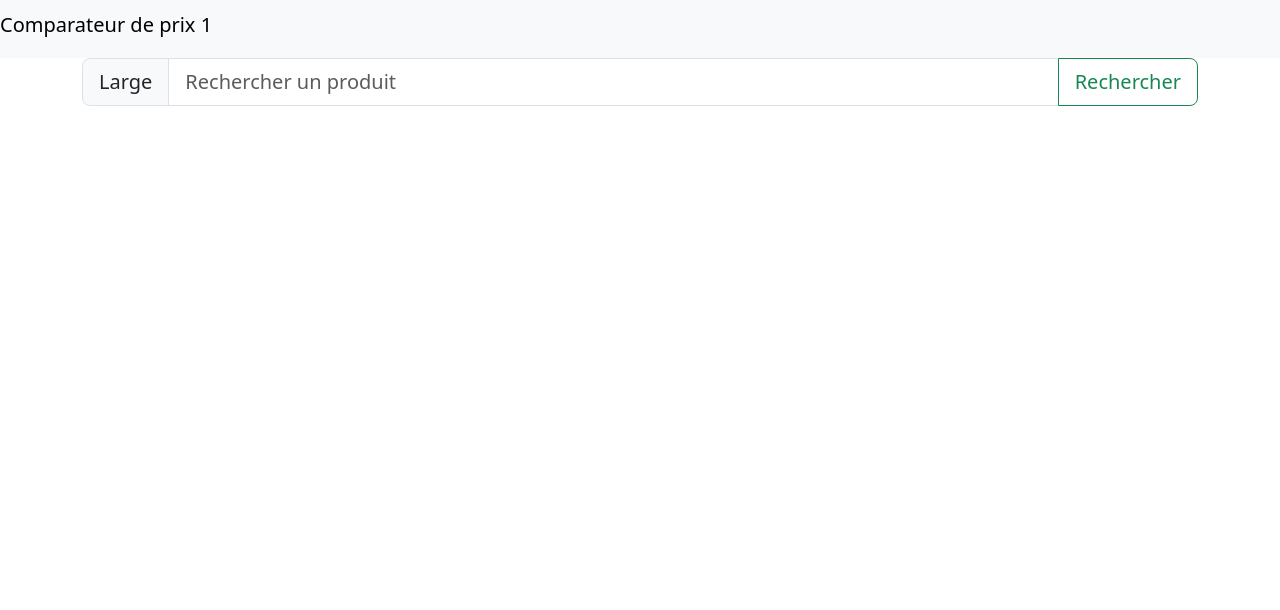
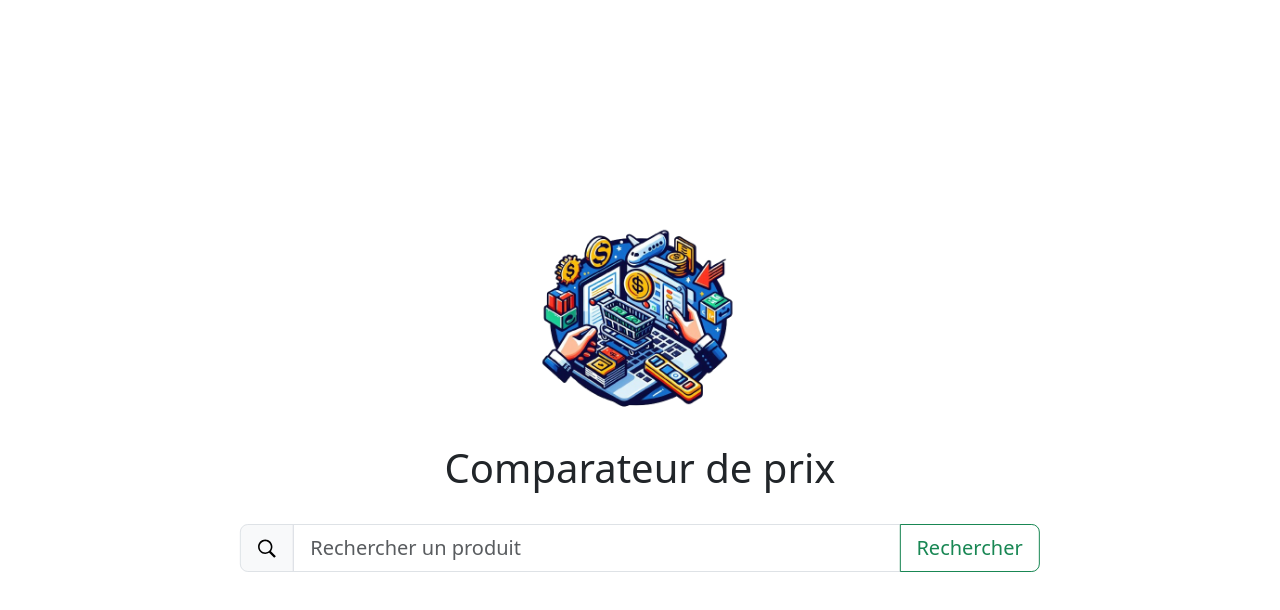
Before and after one commit to Abel-Bonicel/Comparateur_prix_python, a plain HTML site: page templates/index.html in a window 1280 px wide. Drawn offline with nearby package versions, Linux system fonts and the light colour scheme.

Commit message:
Add files via upload
Modification du index.html pour le rendre plus moderne, il reste le product.html

```diff
--- a/templates/index.html
+++ b/templates/index.html
@@ -7,17 +7,24 @@
         <link href="https://cdn.jsdelivr.net/npm/bootstrap@5.3.2/dist/css/bootstrap.min.css" rel="stylesheet" integrity="sha384-T3c6CoIi6uLrA9TneNEoa7RxnatzjcDSCmG1MXxSR1GAsXEV/Dwwykc2MPK8M2HN" crossorigin="anonymous">
     </head>
     <body>
-        <nav class="navbar navbar-expand-lg bg-body-tertiary">
-            <h1 class = "navbar-brand">Comparateur de prix 1</h1>
-        </nav>
-        <div class="container-lg text-center">
-            <form action='/' class="d-flex" role="search" method="post">
-                <div class="input-group input-group-lg">
-                    <span class="input-group-text" id="inputGroup-sizing-lg">Large</span>
-                    <input name="search_product" class="form-control" type="search" placeholder="Rechercher un produit" aria-label="Rechercher">
-                    <button class="btn btn-outline-success" type="submit">Rechercher</button>
+        <div class="position-absolute top-50 start-50 translate-middle">
+            <div class="d-flex flex-column mb-3">
+                <img class="col align-self-center p-1 text-center" src=".\logo.png" style="width: 15rem">
+                <div class="col h1 p-2 text-center">Comparateur de prix</div>
+                <div class="col align-self-center text-center p-3 " style="width: 150%">
+                    <form action='/' class="d-flex" role="search" method="post">
+                        <div class="input-group input-group-lg">
+                            <span class="input-group-text" id="inputGroup-sizing-lg">
+                                <svg xmlns="http://www.w3.org/2000/svg" x="0px" y="0px" width="20" height="20" viewBox="0 0 50 50">
+                                    <path d="M 21 4 C 11.082241 4 3 12.082241 3 22 C 3 31.917759 11.082241 40 21 40 C 24.62177 40 27.99231 38.91393 30.820312 37.0625 L 43.378906 49.621094 L 47.621094 45.378906 L 35.224609 32.982422 C 37.581469 29.938384 39 26.13473 39 22 C 39 12.082241 30.917759 4 21 4 z M 21 8 C 28.756241 8 35 14.243759 35 22 C 35 29.756241 28.756241 36 21 36 C 13.243759 36 7 29.756241 7 22 C 7 14.243759 13.243759 8 21 8 z"></path>
+                                </svg>
+                            </span>
+                            <input name="search_product" class="form-control" type="search" placeholder="Rechercher un produit" aria-label="Rechercher">
+                            <button class="btn btn-outline-success" type="submit">Rechercher</button>
+                        </div>
+                    </form>
                 </div>
-            </form>
+            </div>
         </div>
         <script src="https://cdn.jsdelivr.net/npm/@popperjs/core@2.11.8/dist/umd/popper.min.js" integrity="sha384-I7E8VVD/ismYTF4hNIPjVp/Zjvgyol6VFvRkX/vR+Vc4jQkC+hVqc2pM8ODewa9r" crossorigin="anonymous"></script>
         <script src="https://cdn.jsdelivr.net/npm/bootstrap@5.3.2/dist/js/bootstrap.min.js" integrity="sha384-BBtl+eGJRgqQAUMxJ7pMwbEyER4l1g+O15P+16Ep7Q9Q+zqX6gSbd85u4mG4QzX+" crossorigin="anonymous"></script>
```
Also changed, not shown: templates/product.html (+1 -4 lines), templates/logo.png (added).
